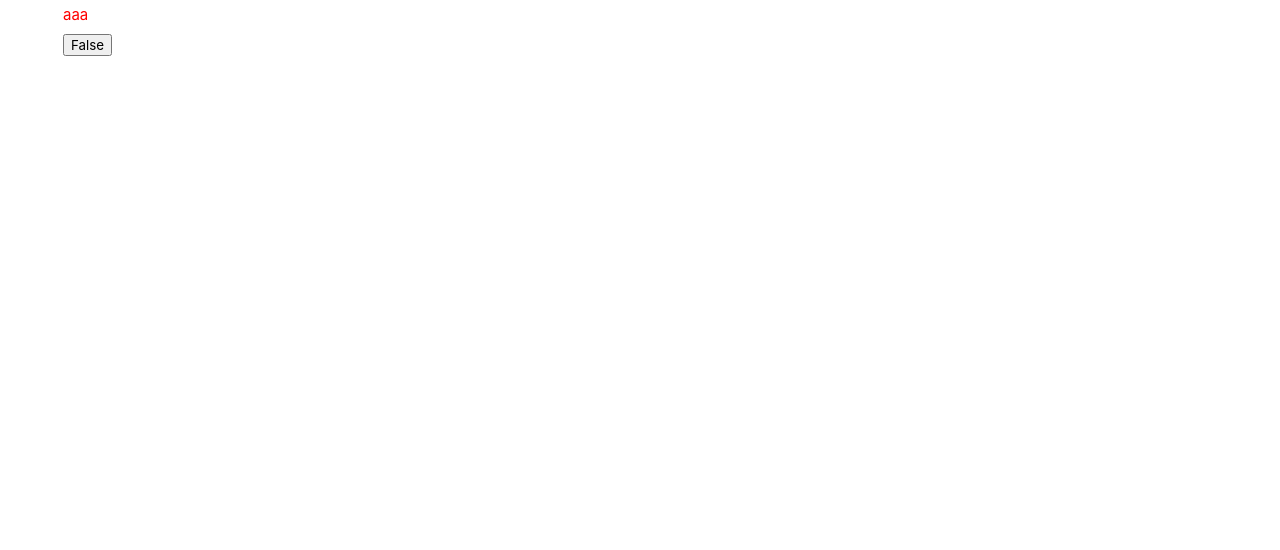
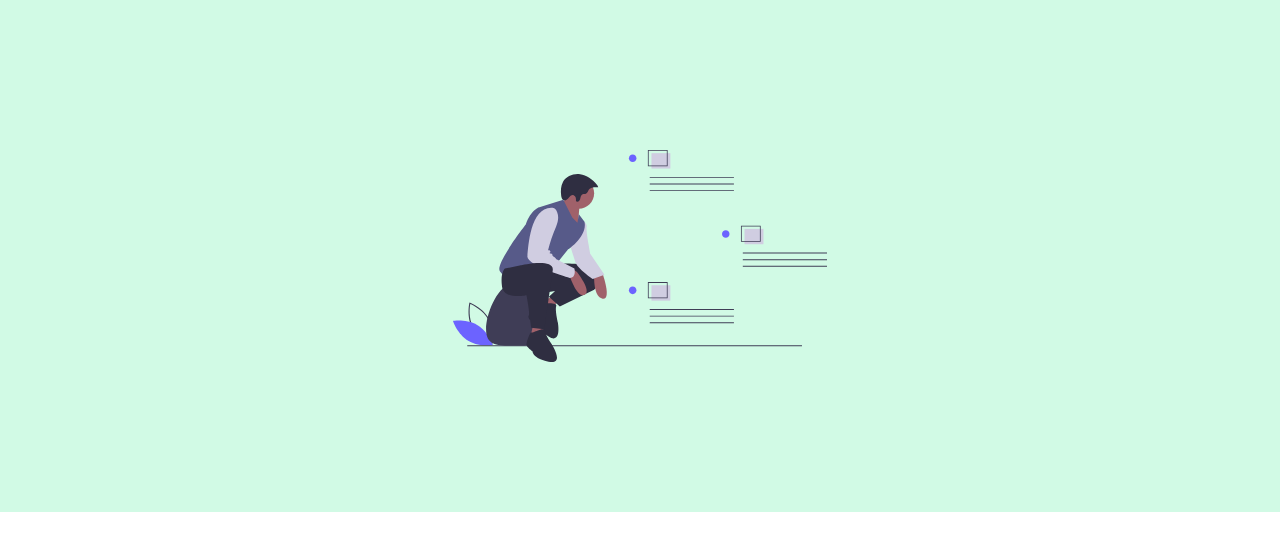
Before and after one commit to PK007PK/p41gsap, a React (Create React App) app: page / in a window 1280 px wide. Shown: the top 550 px of the page. Built offline with nearby package versions, Linux system fonts and the light colour scheme; a web font is replaced by a local one.

Commit message:
Add gsap, tailwind, import svg file

```diff
--- /dev/null
+++ b/craco.config.js
@@ -0,0 +1,7 @@
+module.exports = {
+  style: {
+    postcss: {
+      plugins: [require("tailwindcss"), require("autoprefixer")],
+    },
+  },
+};
--- a/src/App.js
+++ b/src/App.js
@@ -3,6 +3,7 @@ import styled from "styled-components";
 import AppProvider, { AppContext } from "./AppContext";
 import Layout from "./components/Layout";
 import GlobalStyles from "./components/styles/GlobalStyles";
+import SvgScene from "./components/SvgScene";
 
 const StyledDiv = styled.div`
   color: var(--black);
@@ -23,8 +24,7 @@ function App() {
     <AppProvider>
       <GlobalStyles />
       <Layout>
-        <StyledDiv>aaa</StyledDiv>
-        <Button />
+        <SvgScene />
       </Layout>
     </AppProvider>
   );
--- a/src/components/Layout.js
+++ b/src/components/Layout.js
@@ -5,7 +5,7 @@ import { BootsContainer } from "./BootsElements";
 export default function Layout({ children }) {
   return (
     <ThemeProvider theme={theme}>
-      <BootsContainer>{children}</BootsContainer>
+      <div className="container mx-auto p-60 bg-green-100 ">{children}</div>
     </ThemeProvider>
   );
 }
--- /dev/null
+++ b/src/components/SvgScene.js
@@ -0,0 +1,11 @@
+import { useEffect, useRef } from "react";
+import { ReactComponent as Scene } from "../assets/images/scene.svg";
+
+export default function SvgScene() {
+  const wrapper = useRef(null);
+  return (
+    <div ref={wrapper} className="flex">
+      <Scene className="mx-auto" />
+    </div>
+  );
+}
--- /dev/null
+++ b/src/index.css
@@ -0,0 +1,3 @@
+@tailwind base;
+@tailwind components;
+@tailwind utilities;
--- /dev/null
+++ b/tailwind.config.js
@@ -0,0 +1,11 @@
+module.exports = {
+  purge: ["./src/**/*.{js,jsx,ts,tsx}", "./public/index.html"],
+  darkMode: false, // or 'media' or 'class'
+  theme: {
+    extend: {},
+  },
+  variants: {
+    extend: {},
+  },
+  plugins: [],
+};
```
Also changed, not shown: package.json (+9 -4 lines), src/index.js (+5 -4 lines), src/assets/images/scene.svg (added), 1 other file (tests, documents, lock files or other folders).
